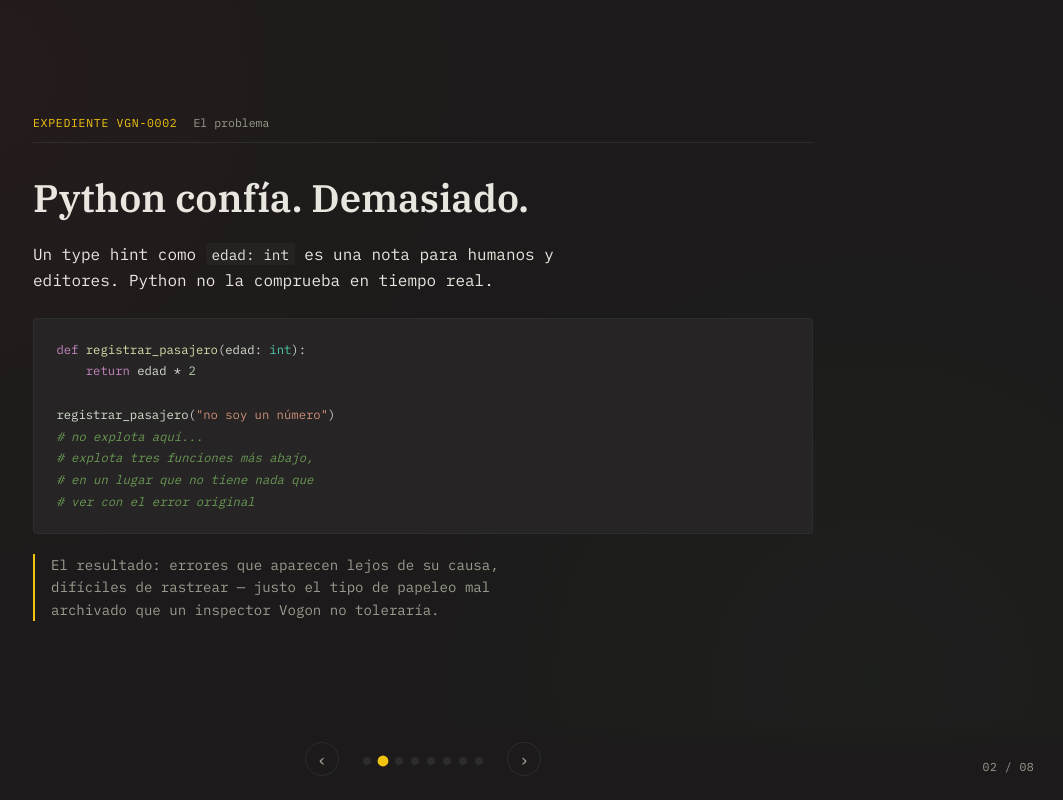
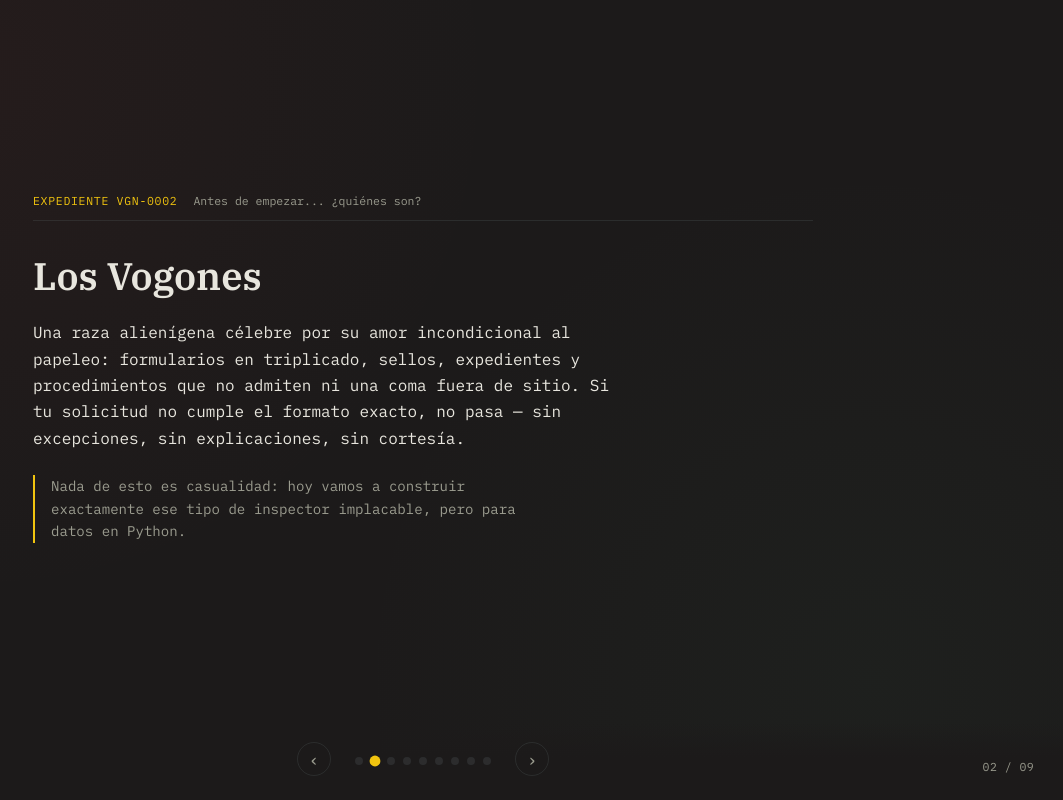
Before and after one commit to HelenDiMo/pildora-bootcamp-pydantic, a React (Vite) app: page / in a window 1280 px wide. Both pictures are taken after a click on the button 600 px from the left and 761 px from the top of the page. Shown: the whole page, without its empty margins (217-1280 px from the left). Built offline with nearby package versions, Linux system fonts and the light colour scheme.

Commit message:
feat: reorganizar y actualizar las diapositivas del reto de Pydantic, eliminando contenido obsoleto y añadiendo nuevas secciones

```diff
--- /dev/null
+++ b/src/slides/Slide02Vogones.jsx
@@ -0,0 +1,20 @@
+import Slide from "../components/Slide.jsx";
+
+export default function Slide02Vogones() {
+  return (
+    <Slide code="VGN-0002" eyebrow="Antes de empezar... ¿quiénes son?">
+      <h2 className="slide-title">Los Vogones</h2>
+      <p className="slide-lede">
+        Una raza alienígena célebre por su amor incondicional al papeleo:
+        formularios en triplicado, sellos, expedientes y procedimientos que
+        no admiten ni una coma fuera de sitio. Si tu solicitud no cumple el
+        formato exacto, no pasa — sin excepciones, sin explicaciones, sin
+        cortesía.
+      </p>
+      <p className="slide-note">
+        Nada de esto es casualidad: hoy vamos a construir exactamente ese
+        tipo de inspector implacable, pero para datos en Python.
+      </p>
+    </Slide>
+  );
+}
--- a/src/slides/Slide02Problema.jsx
+++ b/src/slides/Slide03Problema.jsx
@@ -3,7 +3,7 @@ import CodeBlock from "../components/CodeBlock.jsx";
 
 export default function Slide02Problema() {
   return (
-    <Slide code="VGN-0002" eyebrow="El problema">
+    <Slide code="VGN-0003" eyebrow="El problema">
       <h2 className="slide-title">Python confía. Demasiado.</h2>
       <p className="slide-lede">
         Un type hint como <code>edad: int</code> es una nota para humanos y
--- a/src/slides/Slide03QueEs.jsx
+++ b/src/slides/Slide04QueEs.jsx
@@ -2,7 +2,7 @@ import Slide from "../components/Slide.jsx";
 
 export default function Slide03QueEs() {
   return (
-    <Slide code="VGN-0003" eyebrow="La solución">
+    <Slide code="VGN-0004" eyebrow="La solución">
       <h2 className="slide-title">Pydantic es el inspector automático</h2>
       <p className="slide-lede">
         Defines la forma que deben tener tus datos una vez. Pydantic
--- a/src/slides/Slide04ComoFunciona.jsx
+++ b/src/slides/Slide05ComoFunciona.jsx
@@ -3,7 +3,7 @@ import CodeBlock from "../components/CodeBlock.jsx";
 
 export default function Slide04ComoFunciona() {
   return (
-    <Slide code="VGN-0004" eyebrow="Cómo funciona" wide>
+    <Slide code="VGN-0005" eyebrow="Cómo funciona" wide>
       <h2 className="slide-title">Un formulario, hecho clase</h2>
       <div className="two-col">
         <CodeBlock>
--- a/src/slides/Slide05Validadores.jsx
+++ b/src/slides/Slide06Validadores.jsx
@@ -3,7 +3,7 @@ import CodeBlock from "../components/CodeBlock.jsx";
 
 export default function Slide05Validadores() {
   return (
-    <Slide code="VGN-0005" eyebrow="Reglas propias" wide>
+    <Slide code="VGN-0006" eyebrow="Reglas propias" wide>
       <h2 className="slide-title">Cuando la regla no es un tipo estándar</h2>
       <div className="two-col">
         <CodeBlock>
--- a/src/slides/Slide06Demo.jsx
+++ b/src/slides/Slide07Demo.jsx
@@ -3,7 +3,7 @@ import PydanticDemo from "../components/PydanticDemo.jsx";
 
 export default function Slide06Demo() {
   return (
-    <Slide code="VGN-0006" eyebrow="Inspección en vivo" wide topAlign>
+    <Slide code="VGN-0007" eyebrow="Inspección en vivo" wide topAlign>
       <h2 className="slide-title">Rellena el formulario. Rompe las reglas.</h2>
       <p className="slide-lede slide-lede--tight">
         Esto no es una simulación: es Python + Pydantic ejecutándose de
--- a/src/slides/Slide07UsoReal.jsx
+++ b/src/slides/Slide08UsoReal.jsx
@@ -2,7 +2,7 @@ import Slide from "../components/Slide.jsx";
 
 export default function Slide07UsoReal() {
   return (
-    <Slide code="VGN-0007" eyebrow="Más allá de la nave">
+    <Slide code="VGN-0008" eyebrow="Más allá de la nave">
       <h2 className="slide-title">¿Dónde vive esto en el mundo real?</h2>
       <div className="three-col">
         <div className="three-col__item">
--- a/src/slides/Slide08Cierre.jsx
+++ b/src/slides/Slide09Cierre.jsx
@@ -3,7 +3,7 @@ import archivoNotebook from "../../docs/masterclass_pydantic_estudiantes_TODO.ip
 
 export default function Slide08Cierre() {
   return (
-    <Slide code="VGN-0008" eyebrow="Cierre del expediente">
+    <Slide code="VGN-0009" eyebrow="Cierre del expediente">
       <h2 className="slide-title">Una regla nunca es neutral</h2>
       <p className="slide-lede">
         Cada restricción que escribimos refleja un supuesto sobre cómo{" "}
```
Also changed, not shown: src/App.jsx (+16 -14 lines), 1 other file (tests, documents, lock files or other folders).
